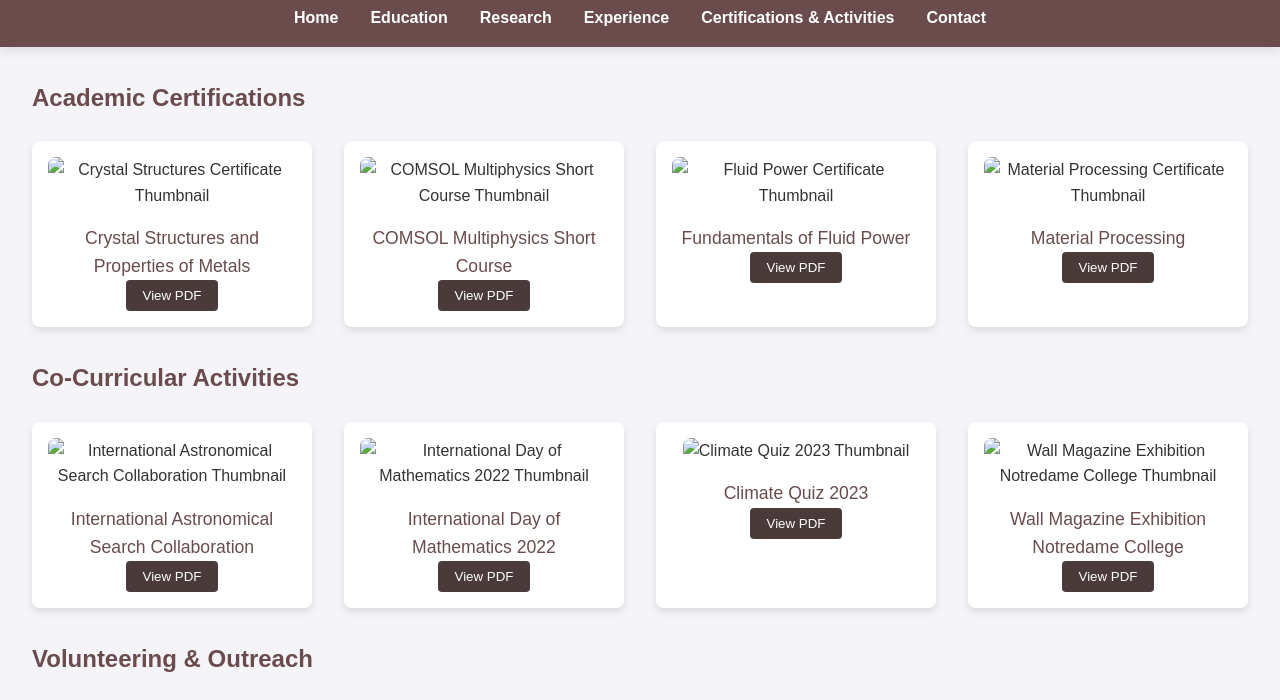
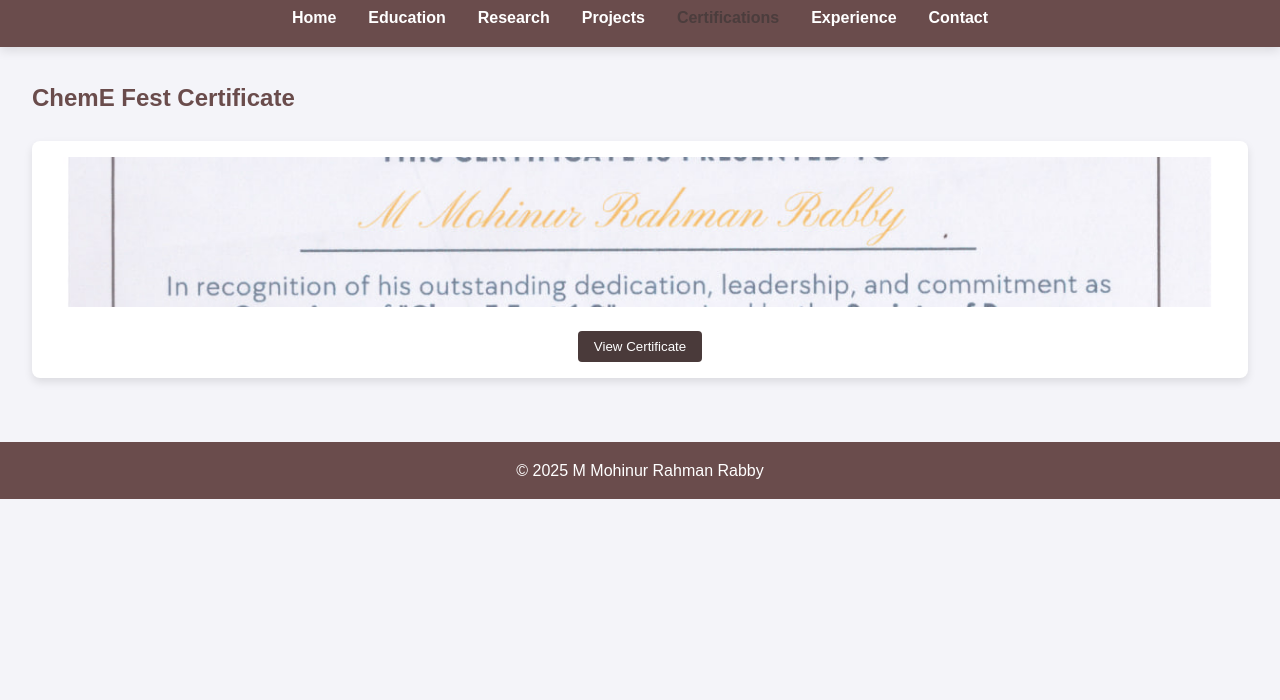
Before and after one commit to M-Mohinur-Rahman-Rabby/portfolio-site, a plain HTML site: page miscellaneous.html in a window 1280 px wide. Shown: the part 83-783 px from the top of the page. Drawn offline with Linux system fonts and the light colour scheme.

Commit message:
Update miscellaneous.html

```diff
--- a/miscellaneous.html
+++ b/miscellaneous.html
@@ -11,12 +11,12 @@
     <h1>Certifications & Activities</h1>
     <nav>
       <ul>
-
         <li><a href="index.html">Home</a></li>
         <li><a href="education.html">Education</a></li>
         <li><a href="research.html">Research</a></li>
+        <li><a href="projects.html">Projects</a></li>
+        <li><a href="miscellaneous.html" class="active">Certifications</a></li>
         <li><a href="professional-experience.html">Experience</a></li>
-        <li><a href="miscellaneous.html" aria-current="page">Certifications & Activities</a></li>
         <li><a href="contact.html">Contact</a></li>
       </ul>
     </nav>
@@ -24,82 +24,13 @@
 
   <main>
     <section>
-      <h2>Academic Certifications</h2>
+      <h2>ChemE Fest Certificate</h2>
       <div class="certifications-grid">
-        <!-- Certification 1 -->
         <div class="cert-card">
-          <img src="assets/thumbnails/crystal_structures.png" alt="Crystal Structures Certificate Thumbnail" class="cert-thumbnail" />
-          <div class="cert-title">Crystal Structures and Properties of Metals</div>
-          <button class="view-pdf" data-pdf="assets/certificates/crystal_structures.pdf">View PDF</button>
-        </div>
-
-        <!-- Certification 2 -->
-        <div class="cert-card">
-          <img src="assets/thumbnails/comsole.png" alt="COMSOL Multiphysics Short Course Thumbnail" class="cert-thumbnail" />
-          <div class="cert-title">COMSOL Multiphysics Short Course</div>
-          <button class="view-pdf" data-pdf="assets/certificates/comsole.pdf">View PDF</button>
-        </div>
-
-        <!-- Certification 3 -->
-        <div class="cert-card">
-          <img src="assets/thumbnails/fluid_power.png" alt="Fluid Power Certificate Thumbnail" class="cert-thumbnail" />
-          <div class="cert-title">Fundamentals of Fluid Power</div>
-          <button class="view-pdf" data-pdf="assets/certificates/fluid_power.pdf">View PDF</button>
-        </div>
-
-        <!-- Certification 4 -->
-        <div class="cert-card">
-          <img src="assets/thumbnails/material_processing.png" alt="Material Processing Certificate Thumbnail" class="cert-thumbnail" />
-          <div class="cert-title">Material Processing</div>
-          <button class="view-pdf" data-pdf="assets/certificates/material_processing.pdf">View PDF</button>
+          <img src="assets/thumbnails/chemE_fest_thumbnail.jpg" alt="ChemE Fest Certificate" class="cert-thumbnail" />
+          <button class="view-pdf" data-pdf="assets/projects/chemE_fest_certificate.pdf">View Certificate</button>
         </div>
       </div>
-    </section>
-
-    <section>
-      <h2>Co-Curricular Activities</h2>
-      <div class="certifications-grid">
-        <!-- Activity 1 -->
-        <div class="cert-card">
-          <img src="assets/thumbnails/astronomical_search.png" alt="International Astronomical Search Collaboration Thumbnail" class="cert-thumbnail" />
-          <div class="cert-title">International Astronomical Search Collaboration</div>
-          <button class="view-pdf" data-pdf="assets/certificates/astronomical_search.pdf">View PDF</button>
-        </div>
-
-        <!-- Activity 2 -->
-        <div class="cert-card">
-          <img src="assets/thumbnails/mathematics_day_2022.png" alt="International Day of Mathematics 2022 Thumbnail" class="cert-thumbnail" />
-          <div class="cert-title">International Day of Mathematics 2022</div>
-          <button class="view-pdf" data-pdf="assets/certificates/mathematics_day_2022.pdf">View PDF</button>
-        </div>
-
-        <!-- Activity 3 -->
-        <div class="cert-card">
-          <img src="assets/thumbnails/climate_quiz_2023.png" alt="Climate Quiz 2023 Thumbnail" class="cert-thumbnail" />
-          <div class="cert-title">Climate Quiz 2023</div>
-          <button class="view-pdf" data-pdf="assets/certificates/climate_quiz_2023.pdf">View PDF</button>
-        </div>
-
-        <!-- Activity 4 -->
-        <div class="cert-card">
-          <img src="assets/thumbnails/wall_magazine_notredame.png" alt="Wall Magazine Exhibition Notredame College Thumbnail" class="cert-thumbnail" />
-          <div class="cert-title">Wall Magazine Exhibition Notredame College</div>
-          <button class="view-pdf" data-pdf="assets/certificates/wall_magazine_notredame.pdf">View PDF</button>
-        </div>
-      </div>
-    </section>
-
-    <section>
-      <h2>Volunteering & Outreach</h2>
-      <div class="certifications-grid">
-        <!-- Volunteering Activity -->
-        <div class="cert-card">
-          <img src="assets/thumbnails/volunteering_scout.png" alt="Rover Scout Volunteering Thumbnail" class="cert-thumbnail" />
-          <div class="cert-title">Rover Scout</div>
-          <button class="view-pdf" data-pdf="assets/certificates/volunteering_scout.pdf">View PDF</button>
-        </div>
-      </div>
-      <p>I am an active volunteer in university STEM outreach programs and community science communication.</p>
     </section>
   </main>
 
@@ -107,16 +38,7 @@
     <p>&copy; 2025 M Mohinur Rahman Rabby</p>
   </footer>
 
-  <!-- Modal for PDF Viewer -->
-  <div id="modal" class="modal">
-    <div class="modal-content">
-      <button class="close-modal">&times;</button>
-      <iframe id="modal-pdf" width="100%" height="600px"></iframe>
-    </div>
-  </div>
-
   <script>
-    // Open the modal with the correct PDF when clicking a "view-pdf" button
     document.querySelectorAll('.view-pdf').forEach(button => {
       button.addEventListener('click', () => {
         const pdfPath = button.getAttribute('data-pdf');
@@ -127,15 +49,13 @@
       });
     });
 
-    // Close the modal when clicking the close button or the backdrop
     document.querySelector('.close-modal').addEventListener('click', () => {
       const modal = document.getElementById('modal');
       const modalPdf = document.getElementById('modal-pdf');
       modal.style.display = 'none';
-      modalPdf.src = ''; // Clear the PDF source
+      modalPdf.src = ''; // Clear the PDF source when closing
     });
 
-    // Close the modal when clicking the backdrop
     document.getElementById('modal').addEventListener('click', (e) => {
       if (e.target === document.getElementById('modal')) {
         const modal = document.getElementById('modal');
```
